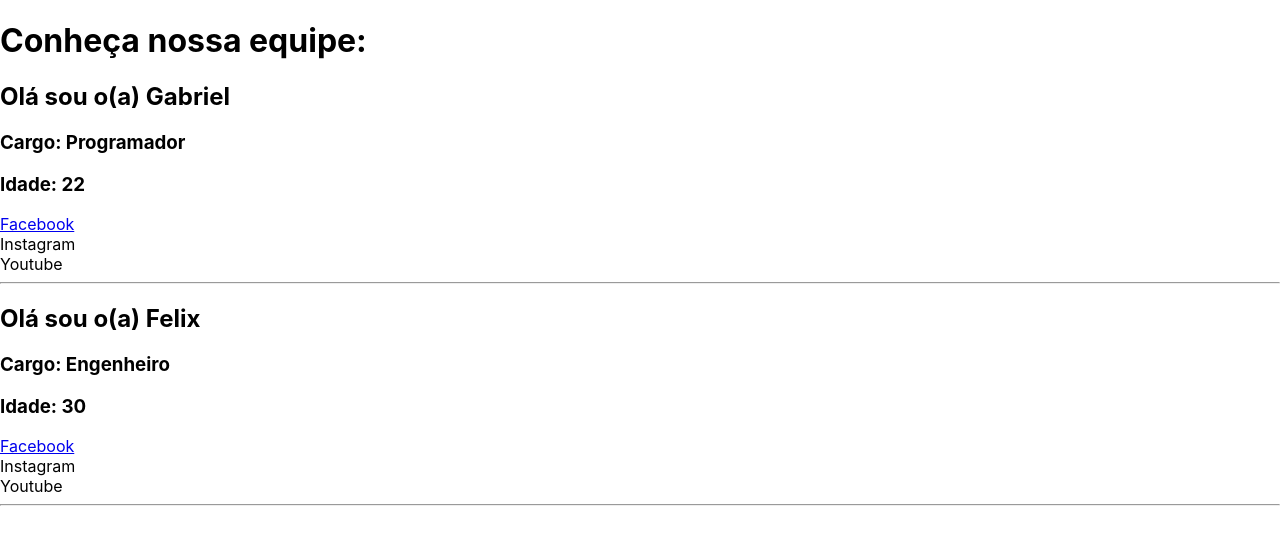
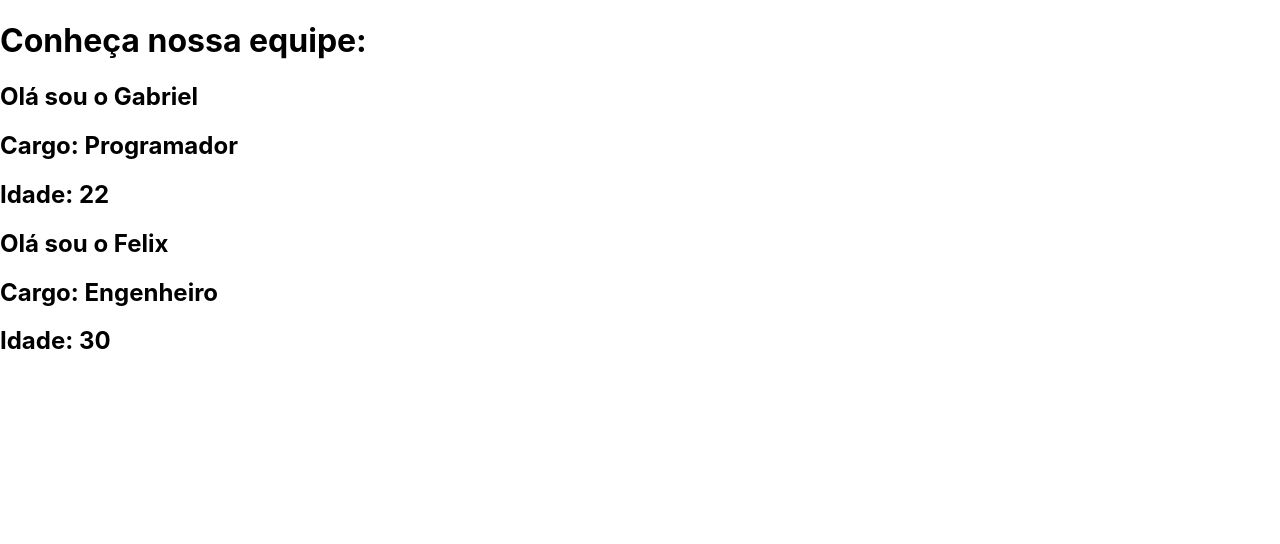
Before and after one commit to GabrielFelix23/CursoReactJs, a React (Create React App) app in the folder meusite/: page / in a window 1280 px wide. Shown: the top 544 px of the page. Built offline with nearby package versions, Linux system fonts and the light colour scheme.

Commit message:
Class component

```diff
--- a/meusite/src/App.js
+++ b/meusite/src/App.js
@@ -1,34 +1,25 @@
 import React from 'react'
 
-const Equipe = (props) => {
+class Equipe extends React.Component{
+    render(){
         return(
             <div>
-            <Sobre nome={props.nome} cargo={props.cargo} idade={props.idade}/>
-
-            <Social fb={props.facebook}/>
-            <hr/>
+                <Sobre nome={this.props.nome} cargo={this.props.cargo} idade={this.props.idade}/>
             </div>
         )
     }
+}
 
-const Sobre = (props) => {
+class Sobre extends React.Component{
+    render(){
         return(
             <div>
-            <h2>Olá sou o(a) {props.nome}</h2>
-            <h3>Cargo: {props.cargo}</h3>
-            <h3>Idade: {props.idade}</h3>
+                <h2>Olá sou o {this.props.nome}</h2>
+                <h2>Cargo: {this.props.cargo}</h2>
+                <h2>Idade: {this.props.idade}</h2>
             </div>
         )
     }
-
-const Social = (props) => {
-    return(
-        <div>
-            <a href={props.fb}>Facebook</a><br/>
-            <a>Instagram</a><br/>
-            <a>Youtube</a>
-        </div>
-    )
 }
 
 function App(){
@@ -39,13 +30,11 @@
                 nome="Gabriel"
                 cargo="Programador"
                 idade="22"
-                facebook="https://google.com"
             />
             <Equipe
                 nome="Felix"
                 cargo="Engenheiro"
                 idade="30"
-                facebook="https://google.com"
             />
         </div>
     )
```
Lines whose indentation alone changed are shown as unchanged.
